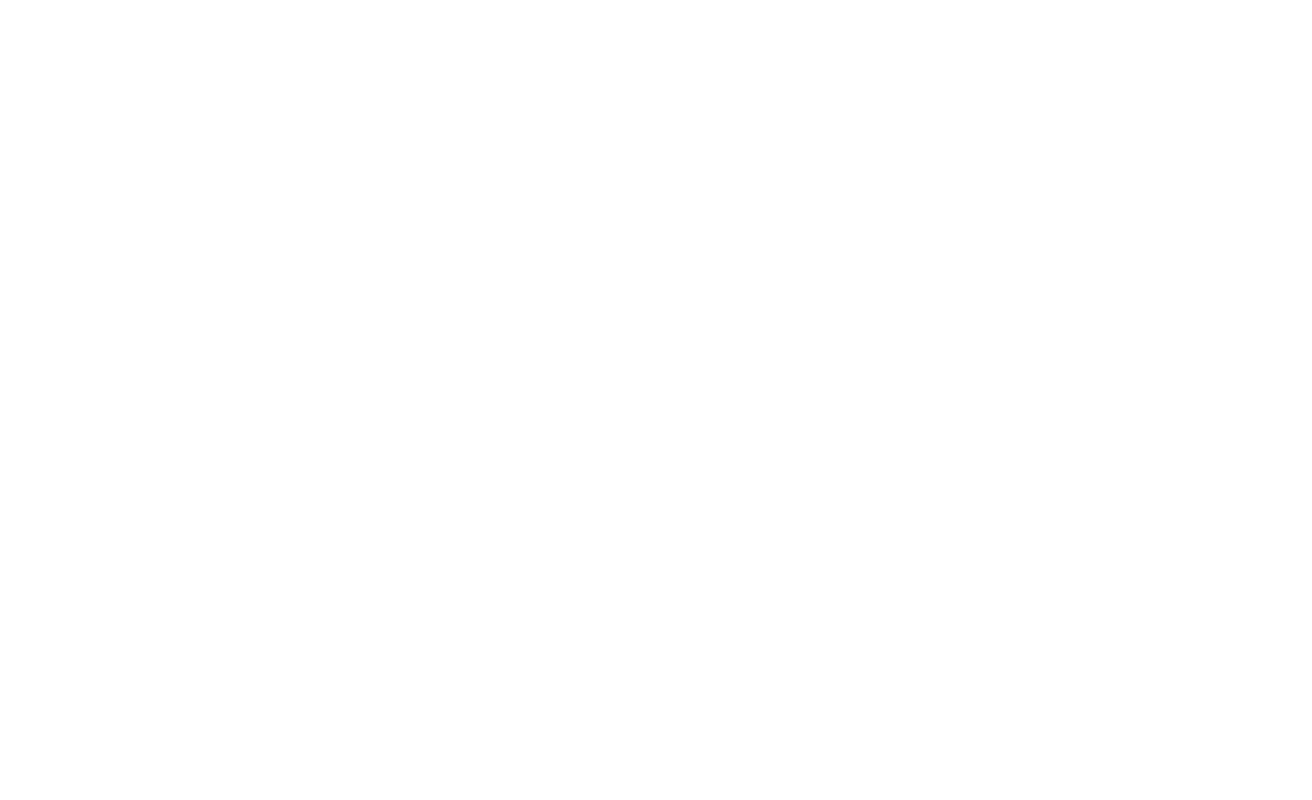
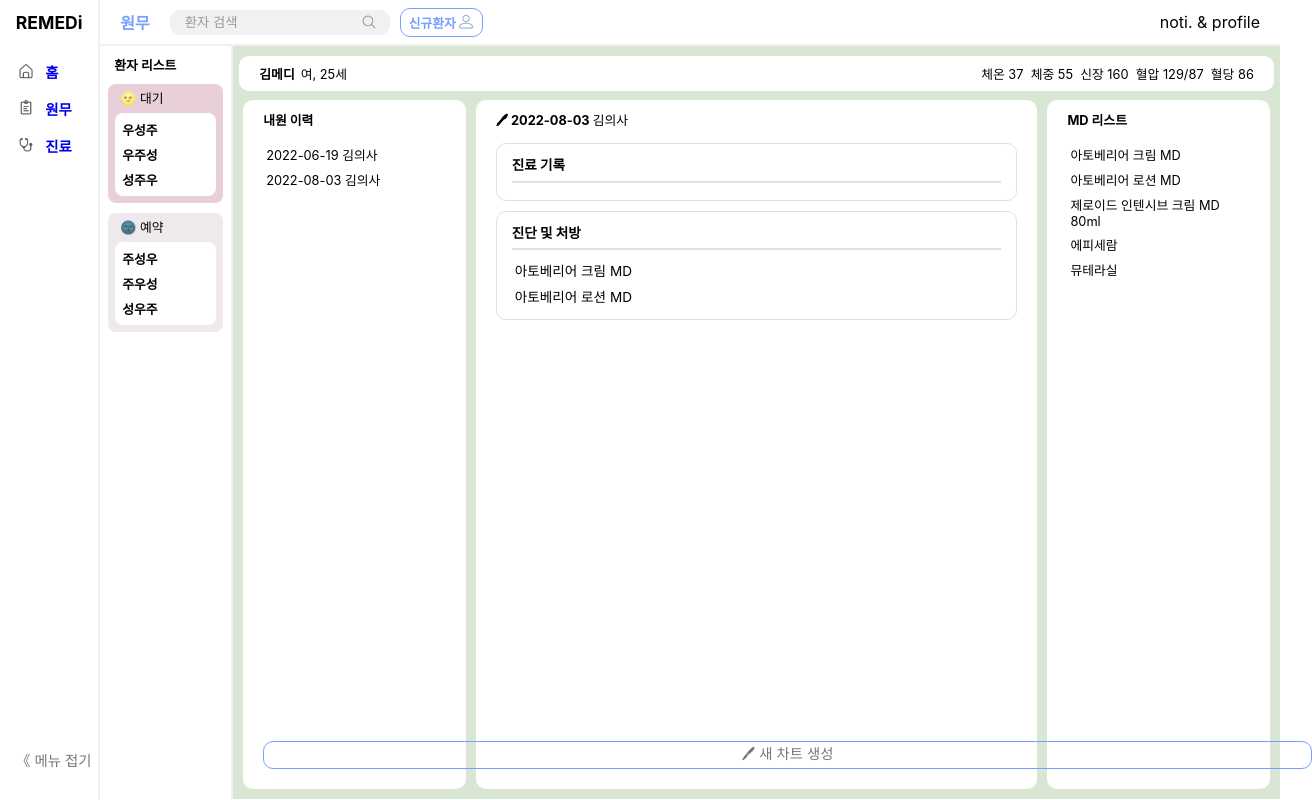
Before and after one commit to Remedi2022/EMR_frontend, a React (Create React App) app: page /examination in a window 1280 px wide. Before the commit this address had no page. Shown: the whole page, 1312 px wide, since content can reach past the window. Built offline with nearby package versions, Linux system fonts and the light colour scheme.

Commit message:
우측 mdlist

```diff
--- a/src/App.js
+++ b/src/App.js
@@ -6,10 +6,14 @@
 import Administration from './pages/Administration'
 import Login from './pages/Login';
 import Register from './pages/Register';
+import Payment from './pages/Examination';
+// import Payment from './pages/Payment';
 
 
 function App() {
   return (
+
+
 
 
     <div className='App'>
@@ -17,12 +21,14 @@
       <Routes>
       <Route path="/" element={<Home />}></Route>
       <Route path="/administration/*" element={<Administration />}></Route>
+      <Route path="/examination/*" element={<Payment />}></Route>
 
         {/* <Route path="/" component={ Home } />
         <Route path="/administration" component={ Administration } />   */}
       </Routes>
 
     </BrowserRouter>
+
   </div>
 
 
--- a/src/components/LeftNav/LeftNav.css
+++ b/src/components/LeftNav/LeftNav.css
@@ -62,6 +62,7 @@
     cursor: pointer;
 }
 
+/*
 .leftnavTitle a:link{
     text-decoration:none;
 }
@@ -75,6 +76,7 @@
     text-decoration:none;
     color:#779FFF;
 }
+*/
 
 .leftnavList a:link{
     text-decoration:none;
--- a/src/components/LeftNav/LeftNav.jsx
+++ b/src/components/LeftNav/LeftNav.jsx
@@ -7,11 +7,11 @@
     <div className='leftnav'>
       <div className='leftnavWrapper'>
         <div className='leftnavMenu'>
-          <h3 className='leftnavTitle'><Link to = "/">REMEDi</Link></h3>
+          <h3 className='leftnavTitle'>REMEDi</h3>
           <ul className='leftnavList'>
             <li className='leftnavListItem'>
               <img className='homeIcon' src={ process.env.PUBLIC_URL + '/icons/home50_555.png' } />
-              홈
+              <Link to = "/">홈</Link>
             </li>
             <li className='leftnavListItem'>
             <img className='homeIcon' src={ process.env.PUBLIC_URL + '/icons/administration50_555.png' } />
@@ -19,7 +19,7 @@
             </li>
             <li className='leftnavListItem'>
             <img className='homeIcon' src={ process.env.PUBLIC_URL + '/icons/doctor50_555.png' } />
-              진료
+            <Link to = "/Examination">진료</Link>
             </li>
           </ul>
         </div>
--- a/src/components/PatientList/PatientList.jsx
+++ b/src/components/PatientList/PatientList.jsx
@@ -6,7 +6,7 @@
             <div className='patientlistWrapper'>
                 <span id='listTitle'>환자 리스트</span>
                 <div className='patientlistMenu' id='waiting'>
-                    <span className='patientlistTitle'>🌝대기</span>
+                    <span className='patientlistTitle'>🌝 대기</span>
                     <ul className='patientlistList'>
                         <li className='patientlistItem'>
                             우성주
@@ -20,7 +20,7 @@
                     </ul>
                 </div>
                 <div className='patientlistMenu' id='reservation'>
-                    <span className='patientlistTitle'>🌚예약</span>
+                    <span className='patientlistTitle'>🌚 예약</span>
                     <ul className='patientlistList'>
                         <li className='patientlistItem'>
                             주성우
--- a/src/pages/Examination.css
+++ b/src/pages/Examination.css
@@ -145,7 +145,42 @@
     padding: 10px 20px;
     border-radius: 10px;
     margin: 10px 10px 10px 0;
-    display: flex;
+    /* display: flex; */
     /* align-items: center; */
     justify-content: space-between;
+
+
 }
+
+.mdlistItem{
+        padding: 3px;
+        cursor: pointer;
+        display: flex;
+        align-items: center;
+        border-radius: 7px;
+}
+
+.mdlistItem.active,
+.mdlistItem:hover{
+    background-color: rgb(241, 241, 241);
+}
+
+.mdItem{
+    padding: 3px;
+    display: flex;
+    align-items: center;
+    border-radius: 10px;
+}
+
+.addMD {
+    display: flex;
+    align-items: center;
+    /* color: #9AACCF; */
+    font-size: 0.8rem;
+    font-weight: bold;
+    border: 1px solid gray;
+    border-radius: 10px;
+    margin: 60px;
+    padding: 4px 8px;
+    cursor: pointer;
+}
--- a/src/pages/Examination.jsx
+++ b/src/pages/Examination.jsx
@@ -40,12 +40,39 @@
                     <div className="examinationContentWrapper">
                         <span className="title">진단 및 처방</span>
                         <hr className="divider"></hr>
+                        <li className='mdItem'>
+                            아토베리어 크림 MD
+                        </li>
+                        <li className='mdItem'>
+                            아토베리어 로션 MD
+                        </li>
 
                     </div>
                 </div>
 
                 <div className="MDList">
                     <span className="title">MD 리스트</span>
+                    <ul className='visitList'>
+                        <li className='mdlistItem'>
+                            아토베리어 크림 MD
+                        </li>
+                        <li className='mdlistItem'>
+                            아토베리어 로션 MD
+                        </li>
+                        <li className='mdlistItem'>
+                             제로이드 인텐시브 크림 MD 80ml
+                        </li>
+                        <li className='mdlistItem'>
+                             에피세람
+                        </li>
+                        <li className='mdlistItem'>
+                             뮤테라실
+                        </li>
+                    </ul>
+
+                    {/* <div className="addMD">
+                        <span> MD 추가</span>
+                    </div> */}
                 </div>
             </div>
         </div>
--- a/src/pages/Login.css
+++ b/src/pages/Login.css
@@ -8,7 +8,7 @@
 }
 
 
-.loginContenBox{
+.loginContentBox{
     /* display: inline-block; */
     background-color:white;
     border-radius: 5%;
@@ -19,10 +19,11 @@
 }
 
 .loginContent{
-    padding-top: 90px;
+    padding: 90px 20px 50px 40px;
+    /* padding-top: 90px;
     padding-left: 40px;
     padding-right: 20px;
-    padding-bottom: 50px;
+    padding-bottom: 50px; */
 }
 
 
@@ -55,7 +56,7 @@
     padding: 0px;
     text-indent: 2em;
     font-size: 14px;
-    background-image: url('/Users/miiiniii/Desktop/GRADU/frontend/public/icons/userlogin.png');
+    background-image: url('/public/icons/userlogin.png');
     background-repeat: no-repeat;
     background-size: 17px;
     background-position: 5px;
@@ -72,7 +73,7 @@
     padding: 0px;
     text-indent: 2em;
     font-size: 14px;
-    background-image: url('/Users/miiiniii/Desktop/GRADU/frontend/public/icons/free-icon-lock-5525365.png');
+    background-image: url('/public/icons/free-icon-lock-5525365.png');
     background-repeat: no-repeat;
     background-size: 18px;
     background-position: 5px;
--- a/src/pages/Login.jsx
+++ b/src/pages/Login.jsx
@@ -5,7 +5,7 @@
     return(
         <div className="loginHome">
         {/* <div className="loginContainer"> */}
-            <div className="loginContenBox">
+            <div className="loginContentBox">
                 <div className="loginContent">
                     <span className="remedi"> REMEDi </span>
 
--- a/src/pages/Register.css
+++ b/src/pages/Register.css
@@ -15,10 +15,7 @@
 }
 
 .registerContent{
-    padding-top: 90px;
-    padding-left: 40px;
-    padding-right: 20px;
-    padding-bottom: 50px;
+    padding: 90px 20px 50px 40px;
 }
 
 
@@ -40,7 +37,7 @@
     padding: 0px;
     text-indent: 2em;
     font-size: 14px;
-    background-image: url('/Users/miiiniii/Desktop/GRADU/frontend/public/icons/hospital-building.png');
+    background-image: url('/public/icons/hospital-building.png');
     background-repeat: no-repeat;
     background-size: 17px;
     background-position: 5px;
@@ -64,7 +61,7 @@
     padding: 0px;
     text-indent: 2em;
     font-size: 14px;
-    background-image: url('/Users/miiiniii/Desktop/GRADU/frontend/public/icons/license.png');
+    background-image: url('/public/icons/license.png');
     background-repeat: no-repeat;
     background-size: 17px;
     background-position: 5px;
@@ -87,7 +84,7 @@
     padding: 0px;
     text-indent: 2em;
     font-size: 14px;
-    background-image: url('/Users/miiiniii/Desktop/GRADU/frontend/public/icons/stethoscope.png');
+    background-image: url('/public/icons/stethoscope.png');
     background-repeat: no-repeat;
     background-size: 16px;
     background-position: 5px;
```
Also changed, not shown: src/components/MDList/MDList.css (added), src/components/MDList/MDList.jsx (added), 1 other file (tests, documents, lock files or other folders).
